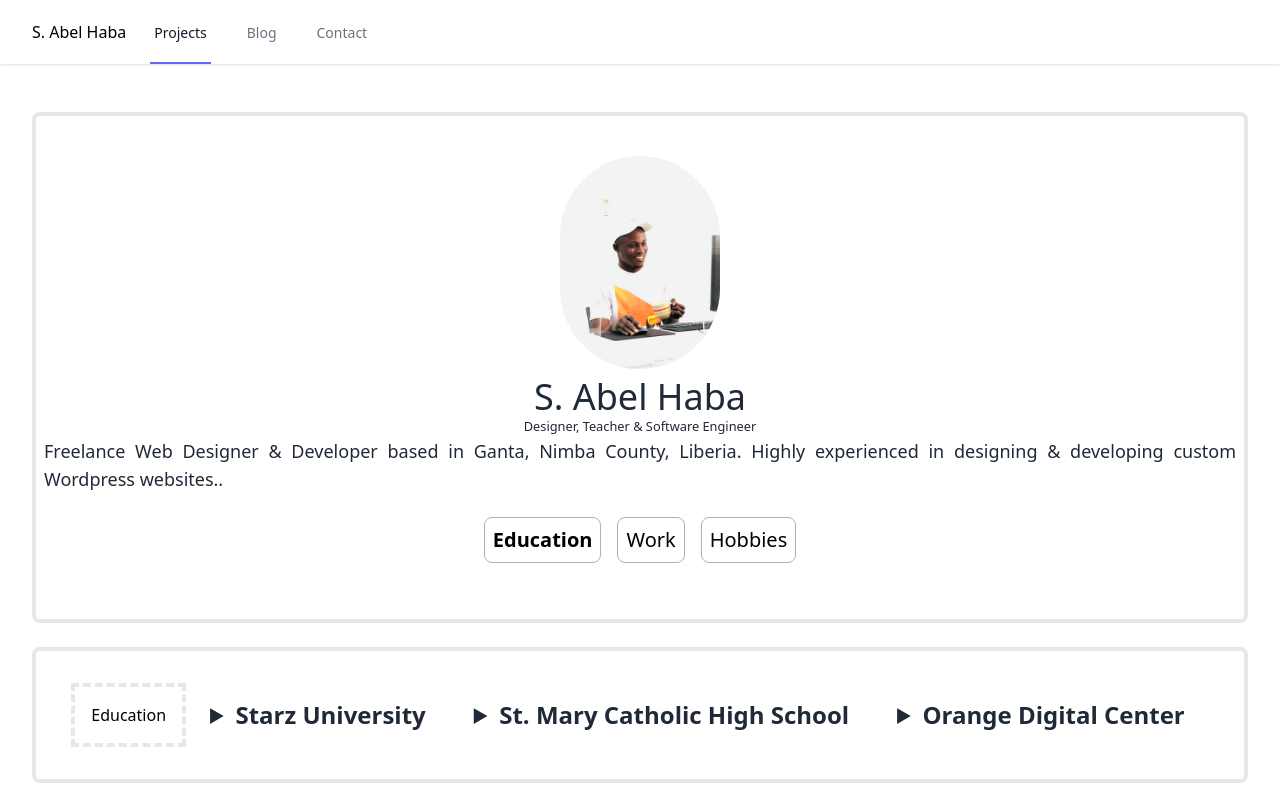
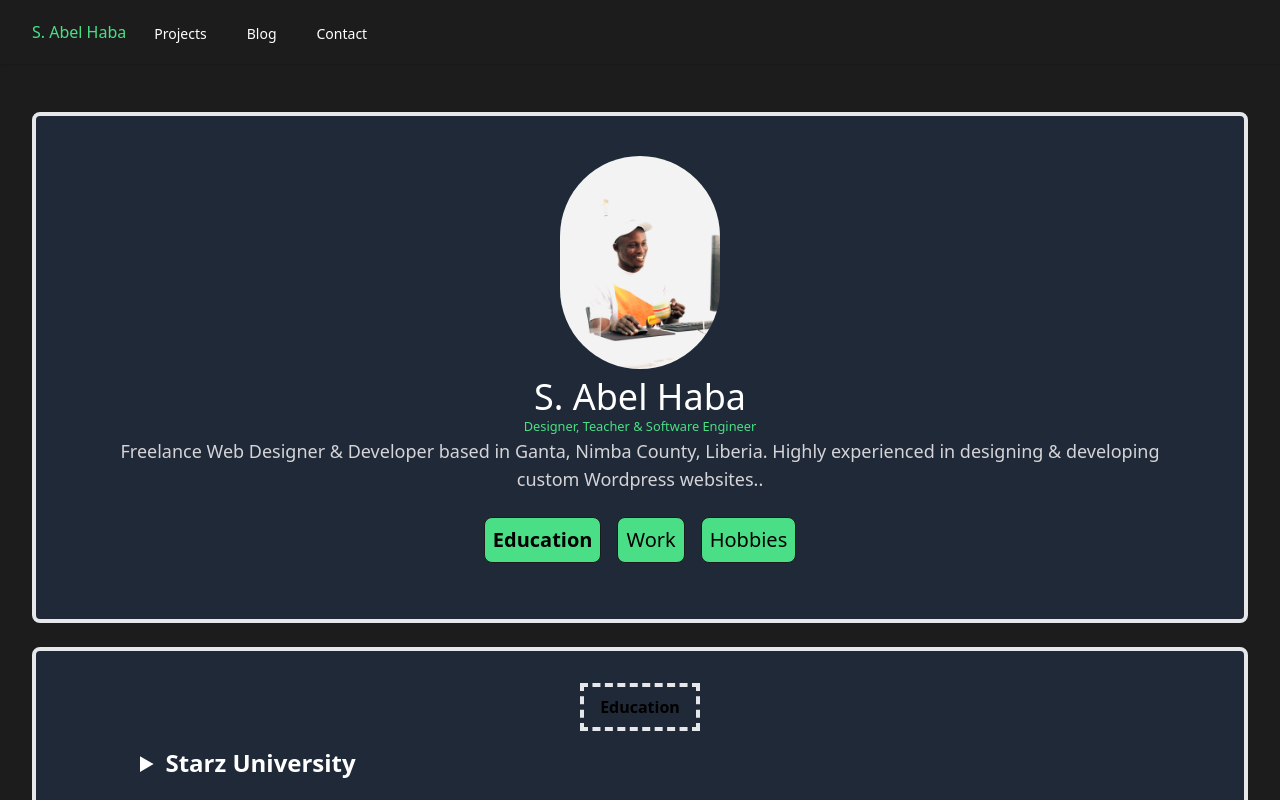
Before and after one commit to habasr/my-resume-page, a React (Create React App) app: page / in a window 1280 px wide. Shown: the top 800 px of the page. Built offline with nearby package versions, Linux system fonts and the light colour scheme.

Commit message:
work on the design and the navbar

```diff
--- a/src/App.js
+++ b/src/App.js
@@ -15,7 +15,7 @@ export default function App() {
     name: 'education'
   });
   return (
-    <>
+    <div className="bg-[#1C1C1C]">
       <Navbar />
 
       <div className="py-6">
@@ -31,6 +31,6 @@ export default function App() {
           </div>
         </main>
       </div>
-    </>
+    </div>
   );
 }
--- a/src/components/AuthorCard.js
+++ b/src/components/AuthorCard.js
@@ -1,38 +1,82 @@
 import React, { useState } from "react";
-import image from "../routes/images/abel.jpeg"
+import image from "../routes/images/abel.jpeg";
 
 export function AuthorCard({ setIsActive, isActive }) {
-
-
   function handleActive(e) {
     e.preventDefault();
 
     setIsActive({
       active: true,
-            name: e.target.id
-        })
+      name: e.target.id,
+    });
   }
   return (
     <>
-            <div id="intro" className="bg-[#
-            3EAEAEA] h-auto my-6 py-8 rounded-lg border-4">
+      <div
+        id="intro"
+        className="bg-[#1F2937] h-auto my-6 py-8 rounded-lg border-4"
+      >
         <div id="avatar" className="flex justify-center py-2">
           <img className="w-40 h-auto rounded-full" src={image} alt="JB" />
         </div>
-                <div id="content" className="prose lg:prose-xl px-2">
-                    <h1 className="text-center text-gray-800 text-4xl capitalize font-medium">S. Abel Haba</h1>
-                    <small className="text-center block text-md text-gray-800">Designer, Teacher &amp; Software Engineer</small>
-                    <p className="text-justify text-lg text-gray-800">Freelance Web Designer & Developer based in Ganta, Nimba County, Liberia.
-                        Highly experienced in designing & developing custom Wordpress websites..</p>
+        <div id="content" className="prose lg:prose-xl px-20">
+          <h1 className="text-center text-[#FFFFFF] text-4xl capitalize font-medium">
+            S. Abel Haba
+          </h1>
+          <small className="text-center block text-md text-[#4ADF86]">
+            Designer, Teacher &amp; Software Engineer
+          </small>
+          <p className="text-center text-lg text-[#D5D4D8]">
+            Freelance Web Designer & Developer based in Ganta, Nimba County,
+            Liberia. Highly experienced in designing & developing custom
+            Wordpress websites..
+          </p>
           <div id="hero-nav" className="p-6 mx-auto max-w-full">
             <ul className="flex items-center justify-center mx-4 gap-4">
-                            <li className="border-[#B2B2B2] border p-2 rounded-lg"><a href="#education" id="education" onClick={handleActive} className={`${(isActive.active && isActive.name === 'education') && 'font-bold'} font-lato text-xl`}>Education</a></li>
-                            <li className="border-[#B2B2B2] border rounded-lg p-2"><a href="#work" id="work" onClick={handleActive} className={`${(isActive.active && isActive.name === 'work') && 'font-bold'} font-lato text-xl`}>Work</a></li>
-                            <li className="border-[#B2B2B2] border rounded-lg p-2"><a href="#hobbies" id="hobbies" onClick={handleActive} className={`${(isActive.active && isActive.name === 'hobbies') && 'font-bold'} font-lato text-xl`}>Hobbies</a></li>
+              <li className="border-[#1C1C1C] bg-[#4ADF86] border p-2 rounded-lg">
+                <a
+                  href="#education"
+                  id="education"
+                  onClick={handleActive}
+                  className={`${
+                    isActive.active &&
+                    isActive.name === "education" &&
+                    "font-bold"
+                  } font-lato text-xl`}
+                >
+                  Education
+                </a>
+              </li>
+              <li className="border-[#1C1C1C] bg-[#4ADF86] border rounded-lg p-2">
+                <a
+                  href="#work"
+                  id="work"
+                  onClick={handleActive}
+                  className={`${
+                    isActive.active && isActive.name === "work" && "font-bold"
+                  } font-lato text-xl`}
+                >
+                  Work
+                </a>
+              </li>
+              <li className="border-[#1C1C1C] bg-[#4ADF86] border rounded-lg p-2">
+                <a
+                  href="#hobbies"
+                  id="hobbies"
+                  onClick={handleActive}
+                  className={`${
+                    isActive.active &&
+                    isActive.name === "hobbies" &&
+                    "font-bold"
+                  } font-lato text-xl`}
+                >
+                  Hobbies
+                </a>
+              </li>
             </ul>
           </div>
         </div>
       </div>
     </>
-    )
+  );
 }
--- a/src/components/EducationCard.js
+++ b/src/components/EducationCard.js
@@ -3,31 +3,45 @@ import React from "react";
 export function EducationCard() {
   return (
     <>
-            <div id="education" className="bg-[#
-            3EAEAEA] h-50 my-6 py-8 rounded-lg border-4">
+      <div
+        id="work"
+        className="bg-[#1F2937] h-auto my-6 py-8 px-20 rounded-lg border-4"
+      >
         <div className="flex justify-center">
-                    <h3 className="border-4 border-dashed px-4 py-4">Education</h3>
+          <h3 className="border-4  border-dashed px-4 py-2 font-bold font-lato">Education</h3>
+        </div>
 
         <details className="px-6 py-4">
-                        <summary className="font-bold text-2xl text-gray-800">Starz University</summary>
-                        <p>Epcot is a theme park at Walt Disney World Resort featuring exciting attractions, international
-                            pavilions, award-winning fireworks and seasonal special events.</p>
+          <summary className="font-bold text-2xl text-[#FFFFFF]">
+            Starz University
+          </summary>
+          <p className="text-justify px-4 text-lg text-[#4ADF86]">
+            Epcot is a theme park at Walt Disney World Resort featuring exciting
+            attractions, international pavilions, award-winning fireworks and
+            seasonal special events.
+          </p>
         </details>
-
         <details className="px-6 py-4">
-                        <summary className="font-bold text-2xl text-gray-800">St. Mary Catholic High School</summary>
-                        <p>Epcot is a theme park at Walt Disney World Resort featuring exciting attractions, international
-                            pavilions, award-winning fireworks and seasonal special events.</p>
+          <summary className="font-bold text-2xl text-[#FFFFFF]">
+            St. Mary's Catholic High School
+          </summary>
+          <p className="text-justify px-4 text-lg text-[#4ADF86]">
+            Epcot is a theme park at Walt Disney World Resort featuring exciting
+            attractions, international pavilions, award-winning fireworks and
+            seasonal special events.
+          </p>
         </details>
-
         <details className="px-6 py-4">
-                        <summary className="font-bold text-2xl text-gray-800">Orange Digital Center</summary>
-                        <p>Epcot is a theme park at Walt Disney World Resort featuring exciting attractions, international
-                            pavilions, award-winning fireworks and seasonal special events.</p>
+          <summary className="font-bold text-2xl text-[#FFFFFF]">
+            Orange Coding School
+          </summary>
+          <p className="text-justify px-4 text-lg text-[#4ADF86]">
+            Epcot is a theme park at Walt Disney World Resort featuring exciting
+            attractions, international pavilions, award-winning fireworks and
+            seasonal special events.
+          </p>
         </details>
       </div>
-            </div>
-
     </>
-    )
+  );
 }
--- a/src/components/Navbar.js
+++ b/src/components/Navbar.js
@@ -1,18 +1,31 @@
-import React from "react";
-import {
-    Link,
-} from "react-router-dom";
+import React, { useState } from "react";
+import { Link } from "react-router-dom";
 
 export function Navbar() {
+
+  const [isActiveNav, setIsActiveNav] = useState({
+    active: true,
+    name: 'abel'
+  });
+  function handleActive(e) {
+    e.preventDefault();
+
+    setIsActiveNav({
+      active: true,
+      name: e.target.id,
+    });
+  }
   return (
     <>
       <div className="navbar">
-                <nav className="bg-white shadow">
+        <nav className="shadow">
           <div className="mx-auto max-w-7xl px-2 sm:px-6 lg:px-8">
             <div className="relative flex h-16 justify-between">
               <div className="absolute inset-y-0 left-0 flex items-center sm:hidden">
                 {/* <!-- Mobile menu button --> */}
-                                <button type="button" className="
+                <button
+                  type="button"
+                  className="
                                     inline-flex
                                     items-center
                                     justify-center
@@ -24,120 +37,230 @@ export function Navbar() {
                                     focus:ring-2
                                     focus:ring-inset
                                     focus:ring-indigo-500
-                                    "aria-controls="mobile-menu" aria-expanded="false">
+                                    "
+                  aria-controls="mobile-menu"
+                  aria-expanded="false"
+                >
                   <span className="sr-only">Open main menu</span>
 
-                                    <svg className="block h-6 w-6" xmlns="http://www.w3.org/2000/svg" fill="none" viewBox="0 0 24 24"
-                                        stroke-width="1.5" stroke="currentColor" aria-hidden="true">
-                                        <path stroke-linecap="round" stroke-linejoin="round"
-                                            d="M3.75 6.75h16.5M3.75 12h16.5m-16.5 5.25h16.5" />
+                  <svg
+                    className="block h-6 w-6"
+                    xmlns="http://www.w3.org/2000/svg"
+                    fill="none"
+                    viewBox="0 0 24 24"
+                    stroke-width="1.5"
+                    stroke="currentColor"
+                    aria-hidden="true"
+                  >
+                    <path
+                      stroke-linecap="round"
+                      stroke-linejoin="round"
+                      d="M3.75 6.75h16.5M3.75 12h16.5m-16.5 5.25h16.5"
+                    />
                   </svg>
 
-                                    <svg className="hidden h-6 w-6" xmlns="http://www.w3.org/2000/svg" fill="none" viewBox="0 0 24 24"
-                                        stroke-width="1.5" stroke="currentColor" aria-hidden="true">
-                                        <path stroke-linecap="round" stroke-linejoin="round" d="M6 18L18 6M6 6l12 12" />
+                  <svg
+                    className="hidden h-6 w-6"
+                    xmlns="http://www.w3.org/2000/svg"
+                    fill="none"
+                    viewBox="0 0 24 24"
+                    stroke-width="1.5"
+                    stroke="currentColor"
+                    aria-hidden="true"
+                  >
+                    <path
+                      stroke-linecap="round"
+                      stroke-linejoin="round"
+                      d="M6 18L18 6M6 6l12 12"
+                    />
                   </svg>
                 </button>
               </div>
-                            <div className="
+              <div
+                className="
                                 flex flex-1
                                 items-center
                                 justify-center
                                 sm:items-stretch sm:justify-start
-                                ">
+                                "
+              >
                 <div className="flex flex-shrink-0 items-center">
-                                    <Link to={"/"} className="block h-6 w-auto lg:hidden">S. Abel Haba</Link>
-                                    <Link to={"/"} className="hidden h-6 w-auto lg:block">S. Abel Haba</Link>
+                  <Link
+                    to={"/"}
+                    id="abel"
+                    onClick={handleActive}
+                    className={`${
+                      isActiveNav.active &&
+                      isActiveNav.name === "abel" &&
+                      "border-b-2 border-transparent"
+                    } block h-6 w-auto text-[#4ADF86] lg:hidden`}
+                  >
+                    S. Abel Haba
+                  </Link>
+                  <Link
+                    to={"/"}
+                    id="abel"
+                    onClick={handleActive}
+                    className={`${
+                      isActiveNav.active &&
+                      isActiveNav.name === "abel" &&
+                      "border-b-2 border-transparent"
+                    } hidden h-6 w-auto text-[#4ADF86] lg:block`}
+                  >
+                    S. Abel Haba
+                  </Link>
                 </div>
                 <div className="hidden sm:ml-6 sm:flex sm:space-x-8">
                   {/* <!-- Current: "border-indigo-500 text-gray-900", Default: "border-transparent text-gray-500 hover:border-gray-300 hover:text-gray-700" --> */}
-                                    <Link to={"/projects"} className="
+                  <Link
+                    to={"/projects"}
+                    id="project"
+                    onClick={handleActive}
+                    className={`${
+                      isActiveNav.active &&
+                      isActiveNav.name === "project" &&
+                      "border-b-2 border-[#4ADF86]"
+                    }
                                     inline-flex
                                     items-center
-                                    border-b-2 border-indigo-500
+                                    text-[#FFFFFF]
                                     px-1
                                     pt-1
                                     text-sm
                                     font-medium
-                                    text-gray-900
-                                    ">Projects</Link>
-                                                    <Link to={"/blog/index"} className="
+                                    `}
+                  >
+                    Projects
+                  </Link>
+                  <Link
+                    to={"/blog/index"}
+                    id="blog"
+                    onClick={handleActive}
+                    className={`${
+                      isActiveNav.active &&
+                      isActiveNav.name === "blog" &&
+                      "border-b-2 border-[#4ADF86]"
+                    }
                                     inline-flex
                                     items-center
-                                    border-b-2 border-transparent
+                                    text-[#FFFFFF]
                                     px-1
                                     pt-1
                                     text-sm
                                     font-medium
-                                    text-gray-500
-                                    hover:border-gray-300 hover:text-gray-700
-                                    ">Blog</Link>
-                                                    <Link to={"/contact"} className="
+                                    `}
+                  >
+                    Blog
+                  </Link>
+                  <Link
+                    to={"/contact"}
+                    id="contact"
+                    onClick={handleActive}
+                    className={`${
+                      isActiveNav.active &&
+                      isActiveNav.name === "contact" &&
+                      "border-b-2 border-[#4ADF86]"
+                    }
                                     inline-flex
                                     items-center
-                                    border-b-2 border-transparent
+                                    text-[#FFFFFF]
                                     px-1
                                     pt-1
                                     text-sm
                                     font-medium
-                                    text-gray-500
-                                    hover:border-gray-300 hover:text-gray-700
-                                    ">Contact</Link>
+                                    `}
+                  >
+                    Contact
+                  </Link>
                 </div>
               </div>
-                            <div className="
+              <div
+                className="
                                 absolute
                                 inset-y-0
+                                bg-[#4ADF86]
                                 right-0
                                 flex
                                 items-center
                                 pr-2
-                                sm:static sm:inset-auto sm:ml-6 sm:pr-0">
-
-                            </div>
+                                sm:static sm:inset-auto sm:ml-6 sm:pr-0"
+              ></div>
             </div>
           </div>
 
           {/* <!-- Mobile menu, show/hide based on menu state. --> */}
           <div className="sm:hidden" id="mobile-menu">
             <div className="space-y-1 pt-2 pb-4">
-                            <Link to={"/projects"} className="
+              <Link
+                to={"/projects"}
+                id="project"
+                onClick={handleActive}
+                className={`${
+                  isActiveNav.active &&
+                  isActiveNav.name === "project" &&
+                  "border-b-2 border-[#4ADF86]"
+                }
                 block
-                            border-l-4 border-indigo-500
-                            bg-indigo-50
+                border-l-4 border-transparent
+                text-[#FFFFFF]
                 py-2
                 pl-3
                 pr-4
                 text-base
                 font-medium
-                            text-indigo-700
-                            ">Projects</Link>
-                                        <Link to={"/blog/index"} className="
+                hover:border-gray-300 hover:bg-gray-50 hover:text-gray-700
+                                `}
+              >
+                Projects
+              </Link>
+              <Link
+                to={"/blog/index"}
+                id="blog"
+                onClick={handleActive}
+                className={`${
+                  isActiveNav.active &&
+                  isActiveNav.name === "blog" &&
+                  "border-b-2 border-[#4ADF86]"
+                }
                 block
                 border-l-4 border-transparent
+                text-[#FFFFFF]
                 py-2
                 pl-3
                 pr-4
                 text-base
                 font-medium
-                            text-gray-500
                 hover:border-gray-300 hover:bg-gray-50 hover:text-gray-700
-                            ">Blog</Link>
-                                        <Link to={"/contact"} className="
+                                `}
+              >
+                Blog
+              </Link>
+              <Link
+                to={"/contact"}
+                id="contact"
+                onClick={handleActive}
+                className={`${
+                  isActiveNav.active &&
+                  isActiveNav.name === "contact" &&
+                  "border-b-2 border-[#4ADF86]"
+                }
                 block
                 border-l-4 border-transparent
+                text-[#FFFFFF]
                 py-2
                 pl-3
                 pr-4
                 text-base
                 font-medium
-                            text-gray-500
                 hover:border-gray-300 hover:bg-gray-50 hover:text-gray-700
-                            ">Contact</Link>
+                                `}
+              >
+                Contact
+              </Link>
             </div>
           </div>
         </nav>
       </div>
     </>
-    )
+  );
 }
```
Also changed, not shown: src/components/HobbiesCard.js (+14 -8 lines), src/components/WorkCard.js (+4 -4 lines), src/routes/blog/index.js (+47 -27 lines), src/routes/contact.js (+55 -14 lines), src/routes/projects.js (+111 -31 lines). Lines whose indentation alone changed are shown as unchanged.
